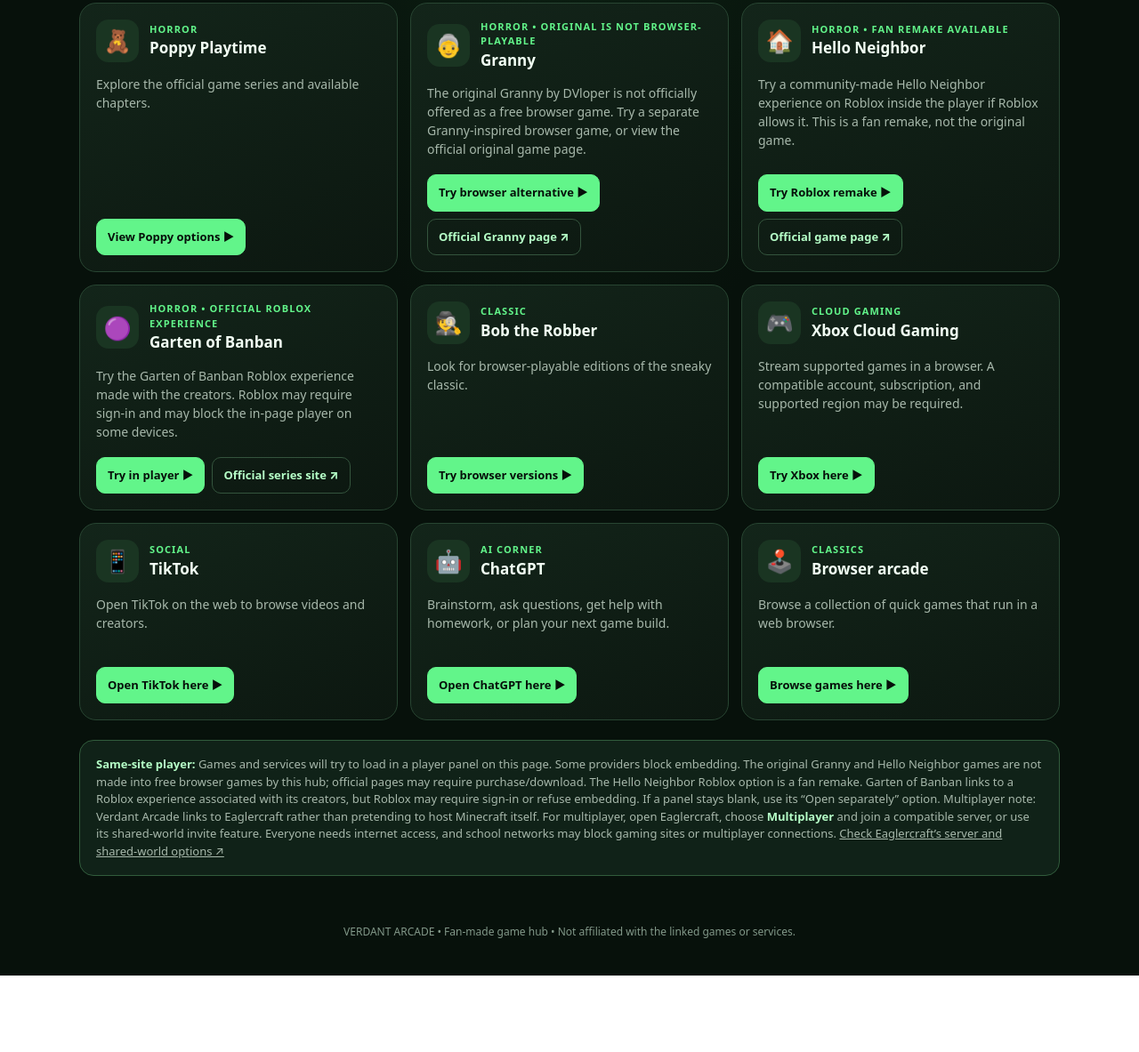
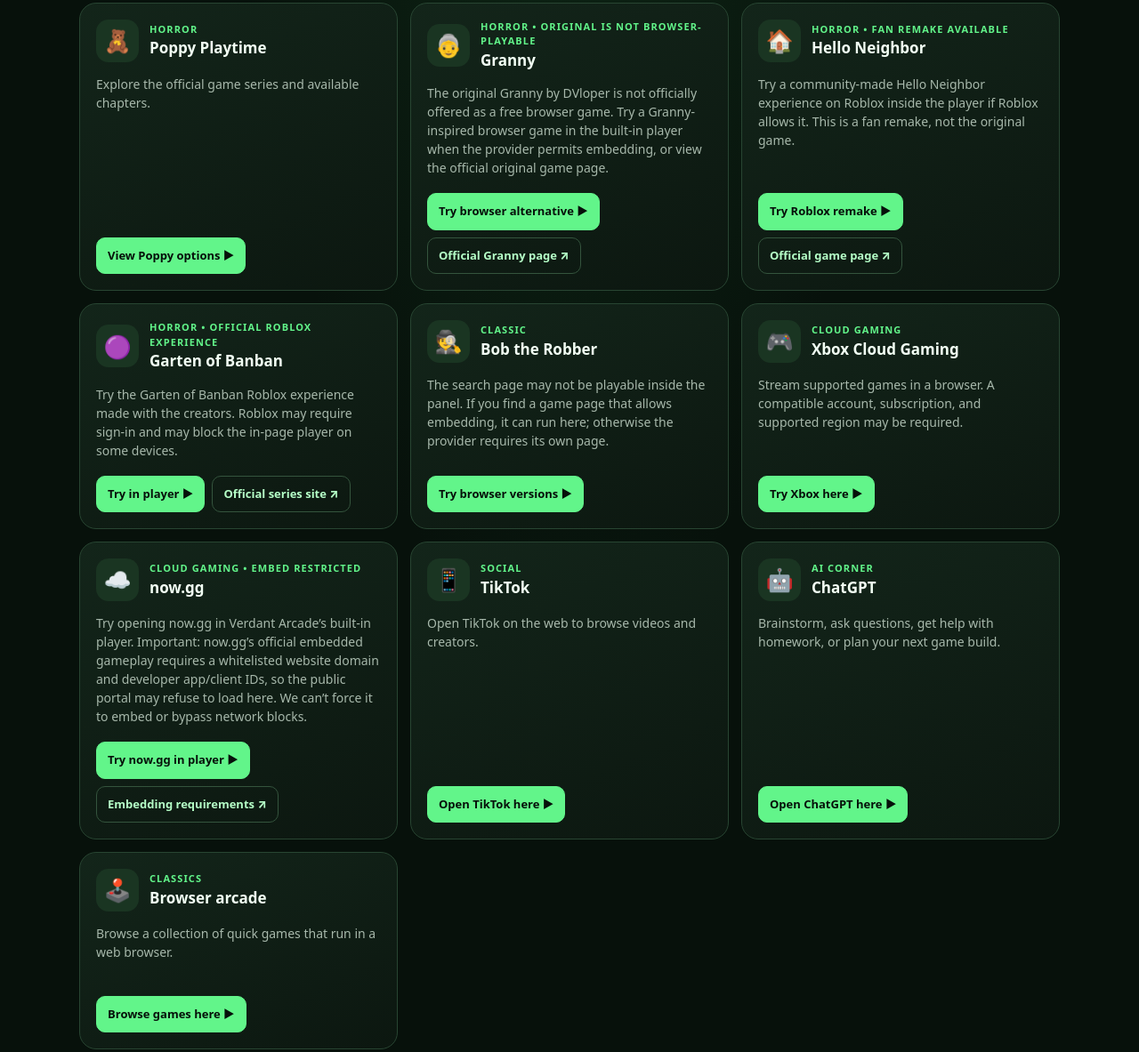
Before and after one commit to pn6jk9g2mm-stack/Verdant-Arcadians-From---Jaxson-Castleberry, a plain HTML site: page index.html in a window 1280 px wide. Shown: the part 895-2078 px from the top of the page at 89% size. Before the commit the page ends 1992 px from the top, so only its background shows below. Drawn offline with Linux system fonts and the light colour scheme.

Commit message:
Add files via upload

```diff
--- a/index.html
+++ b/index.html
@@ -85,7 +85,7 @@
     <button class="filter active" data-filter="all">All</button><button class="filter" data-filter="sandbox">Sandbox</button><button class="filter" data-filter="horror">Horror</button><button class="filter" data-filter="classic">Classics</button><button class="filter" data-filter="cloud">Cloud gaming</button>
   </div>
 </section>
-<div class="sectionhead"><div><h2>Game shelf</h2><p>Choose a tile to launch it in the built-in player when the service allows it.</p></div><span class="tag" id="count">12 PICKS</span></div>
+<div class="sectionhead"><div><h2>Game shelf</h2><p>Choose a tile to launch it in the built-in player when the service allows it.</p></div><span class="tag" id="count">13 PICKS</span></div>
 <section class="grid" id="grid">
 <article class="card" data-category="sandbox" data-search="eaglercraft minecraft multiplayer shared worlds survival bedwars">
   <div class="cardtop"><div class="emoji">⛏️</div><div><div class="tag">Sandbox • Multiplayer</div><h3>Minecraft in browser</h3></div></div>
@@ -109,8 +109,8 @@
 </article>
 <article class="card" data-category="horror" data-search="granny original dv loper horror escape browser alternative">
   <div class="cardtop"><div class="emoji">👵</div><div><div class="tag">Horror • Original is not browser-playable</div><h3>Granny</h3></div></div>
-  <p>The original Granny by DVloper is not officially offered as a free browser game. Try a separate Granny-inspired browser game, or view the official original game page.</p>
-  <div class="actions"><a class="btn" href="https://www.crazygames.com/game/a-grim-granny" target="_blank" rel="noopener noreferrer">Try browser alternative ▶</a><a class="btn secondary external-link" href="https://store.steampowered.com/app/962400/Granny/" target="_blank" rel="noopener noreferrer">Official Granny page ↗</a></div>
+  <p>The original Granny by DVloper is not officially offered as a free browser game. Try a Granny-inspired browser game in the built-in player when the provider permits embedding, or view the official original game page.</p>
+  <div class="actions"><a class="btn" href="https://www.crazygames.com/embed/a-grim-granny" target="_blank" rel="noopener noreferrer">Try browser alternative ▶</a><a class="btn secondary external-link" href="https://store.steampowered.com/app/962400/Granny/" target="_blank" rel="noopener noreferrer">Official Granny page ↗</a></div>
 </article>
 <article class="card" data-category="horror" data-search="hello neighbor stealth horror original roblox fan remake">
   <div class="cardtop"><div class="emoji">🏠</div><div><div class="tag">Horror • Fan remake available</div><h3>Hello Neighbor</h3></div></div>
@@ -124,13 +124,18 @@
 </article>
 <article class="card" data-category="classic" data-search="bob the robber classic browser puzzle stealth">
   <div class="cardtop"><div class="emoji">🕵️</div><div><div class="tag">Classic</div><h3>Bob the Robber</h3></div></div>
-  <p>Look for browser-playable editions of the sneaky classic.</p>
+  <p>The search page may not be playable inside the panel. If you find a game page that allows embedding, it can run here; otherwise the provider requires its own page.</p>
   <div class="actions"><a class="btn" href="https://www.crazygames.com/search?q=bob%20the%20robber" target="_blank" rel="noopener noreferrer">Try browser versions ▶</a></div>
 </article>
 <article class="card" data-category="cloud" data-search="xbox cloud gaming game pass account">
   <div class="cardtop"><div class="emoji">🎮</div><div><div class="tag">Cloud gaming</div><h3>Xbox Cloud Gaming</h3></div></div>
   <p>Stream supported games in a browser. A compatible account, subscription, and supported region may be required.</p>
   <div class="actions"><a class="btn" href="https://www.xbox.com/play" target="_blank" rel="noopener noreferrer">Try Xbox here ▶</a></div>
+</article>
+<article class="card" data-category="cloud" data-search="now.gg nowgg cloud gaming android games mobile games">
+  <div class="cardtop"><div class="emoji">☁️</div><div><div class="tag">Cloud gaming • Embed restricted</div><h3>now.gg</h3></div></div>
+  <p>Try opening now.gg in Verdant Arcade’s built-in player. Important: now.gg’s official embedded gameplay requires a whitelisted website domain and developer app/client IDs, so the public portal may refuse to load here. We can’t force it to embed or bypass network blocks.</p>
+  <div class="actions"><a class="btn" href="https://now.gg/" target="_blank" rel="noopener noreferrer">Try now.gg in player ▶</a><a class="btn secondary external-link" href="https://docs.now.gg/get-ready/additional-guides" target="_blank" rel="noopener noreferrer">Embedding requirements ↗</a></div>
 </article>
 <article class="card" data-category="social" data-search="tiktok videos social">
   <div class="cardtop"><div class="emoji">📱</div><div><div class="tag">Social</div><h3>TikTok</h3></div></div>
@@ -149,7 +154,7 @@
 </article>
 </section>
 <div class="empty" id="empty">No games match that search. Try another word.</div>
-<div class="notice"><strong>Same-site player:</strong> Games and services will try to load in a player panel on this page. Some providers block embedding. The original Granny and Hello Neighbor games are not made into free browser games by this hub; official pages may require purchase/download. The Hello Neighbor Roblox option is a fan remake. Garten of Banban links to a Roblox experience associated with its creators, but Roblox may require sign-in or refuse embedding. If a panel stays blank, use its “Open separately” option. Multiplayer note: Verdant Arcade links to Eaglercraft rather than pretending to host Minecraft itself. For multiplayer, open Eaglercraft, choose <strong>Multiplayer</strong> and join a compatible server, or use its shared-world invite feature. Everyone needs internet access, and school networks may block gaming sites or multiplayer connections. <a href="https://eaglercraft.com/" target="_blank" rel="noopener noreferrer">Check Eaglercraft’s server and shared-world options ↗</a></div>
+<div class="notice"><strong>Play inside Verdant Arcade:</strong> The built-in player attempts to show games here first. now.gg’s official embedding requires the domain to be whitelisted by now.gg and developer-provided client/app IDs; adding the public portal alone cannot guarantee embedded gameplay. This only works when the game provider permits iframe embedding. If a provider blocks embedding, requires sign-in, or the network blocks the provider, we cannot force it to run inside this page. This hub does not bypass school or network filters. The original Granny and Hello Neighbor games are not made into free browser games by this hub; official pages may require purchase/download. The Hello Neighbor Roblox option is a fan remake. Garten of Banban links to a Roblox experience associated with its creators, but Roblox may require sign-in or refuse embedding. If a panel stays blank, that provider does not allow this page to play it inline; use “Open separately” only if permitted on your network. Multiplayer note: Verdant Arcade links to Eaglercraft rather than pretending to host Minecraft itself. For multiplayer, open Eaglercraft, choose <strong>Multiplayer</strong> and join a compatible server, or use its shared-world invite feature. Everyone needs internet access, and school networks may block gaming sites or multiplayer connections. <a href="https://eaglercraft.com/" target="_blank" rel="noopener noreferrer">Check Eaglercraft’s server and shared-world options ↗</a></div>
 </main>
 <footer>VERDANT ARCADE • Fan-made game hub • Not affiliated with the linked games or services.</footer>
 </div>
@@ -158,7 +163,7 @@
   <div class="player-box">
     <div class="player-head"><div class="player-title" id="playerTitle">VERDANT PLAYER</div><button id="playerClose" type="button">✕ Close</button></div>
     <div class="player-frame-wrap"><iframe class="player-frame" id="playerFrame" title="Game player" allow="fullscreen; autoplay; gamepad; clipboard-read; clipboard-write" allowfullscreen referrerpolicy="strict-origin-when-cross-origin"></iframe></div>
-    <div class="player-help"><span>If this area is blank, the site may block being shown inside another website.</span><div class="player-actions"><a id="playerExternal" href="https://eaglercraft.com/play" target="_blank" rel="noopener noreferrer">Open separately ↗</a><button id="playerReload" type="button">Reload panel</button></div></div>
+    <div class="player-help"><span>Trying to load the game here. If it stays blank, the provider or network may block in-page play.</span><div class="player-actions"><a id="playerExternal" href="https://eaglercraft.com/play" target="_blank" rel="noopener noreferrer">Open separately ↗</a><button id="playerReload" type="button">Reload panel</button></div></div>
   </div>
 </div>
 
```
